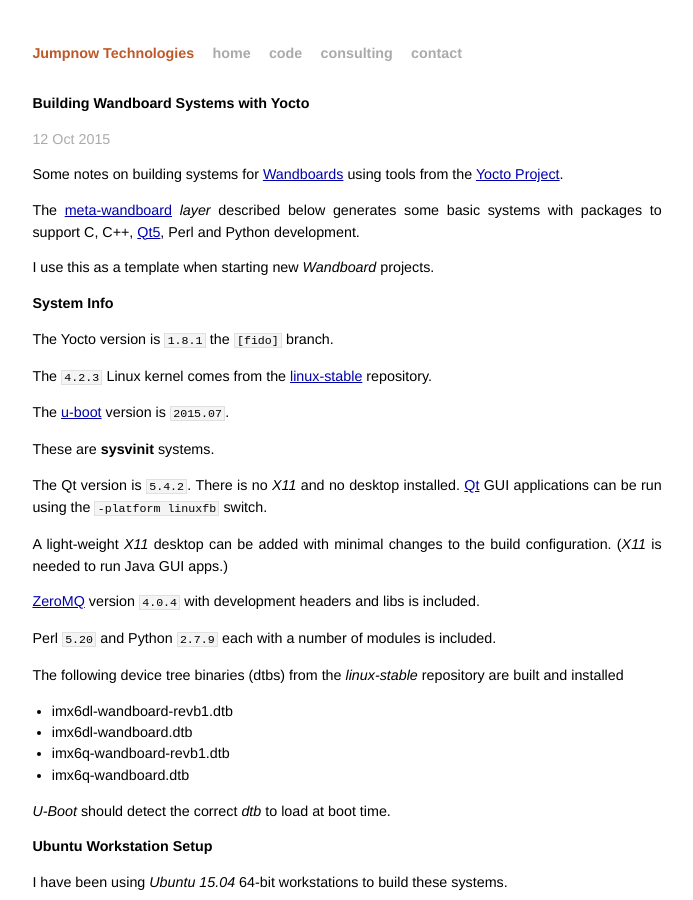
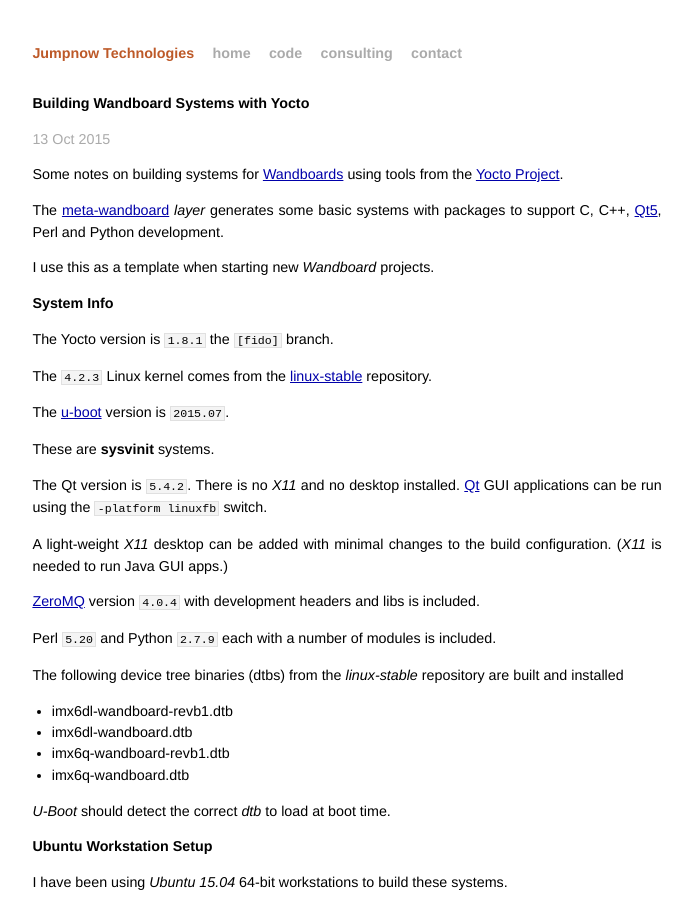
Before and after one commit to jumpnow/jumpnowtek-site, a Jekyll site: the page built from _posts/2014-02-28-Wandboard-Systems-with-Yocto.md, in a window 1280 px wide and 900 px high. Shown: the whole window, without its empty margins (293-986 px from the left). Built offline with Jekyll 4.4.1, drawn with Linux system fonts in a browser that asks for light colours.

Commit message:
Small updates

```diff
--- a/_posts/2014-02-28-Wandboard-Systems-with-Yocto.md
+++ b/_posts/2014-02-28-Wandboard-Systems-with-Yocto.md
@@ -2,14 +2,14 @@
 layout: post
 title: Building Wandboard Systems with Yocto
 description: "Building customized systems for Wandboards using tools from the Yocto Project"
-date: 2015-10-12 19:30:00
+date: 2015-10-13 07:00:00
 categories: wandboard
 tags: [linux, wandboard, yocto]
 ---
 
 Some notes on building systems for [Wandboards][wandboard] using tools from the [Yocto Project][Yocto].
 
-The [meta-wandboard][meta-wandboard] *layer* described below generates some basic systems with packages to support C, C++, [Qt5][qt], Perl and Python development.
+The [meta-wandboard][meta-wandboard] *layer* generates some basic systems with packages to support C, C++, [Qt5][qt], Perl and Python development.
 
 I use this as a template when starting new *Wandboard* projects.
 
```
Also changed, not shown: _posts/2014-02-21-Duovero-Systems-with-Yocto.md (+2 -2 lines), _posts/2015-06-08-BeagleBone-Systems-with-Yocto.md (+2 -2 lines).
